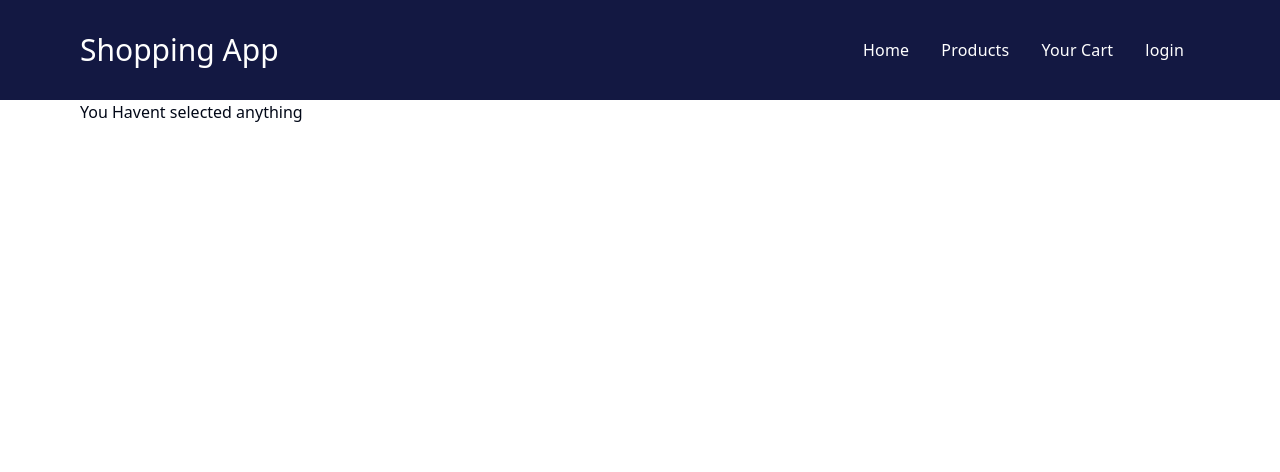
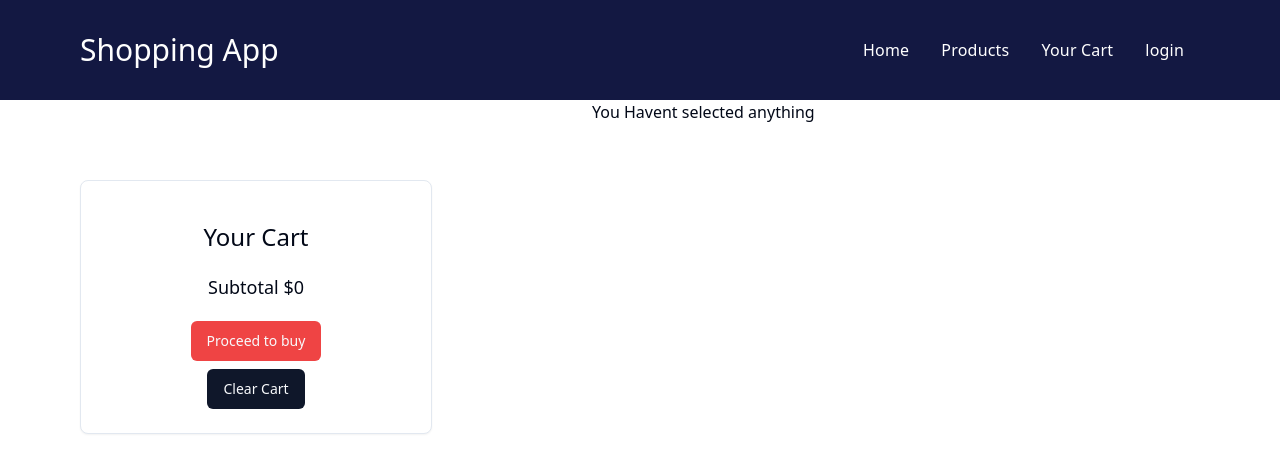
Before and after one commit to abitha0020/Shopping_Cart, a React (Vite) app in the folder shoppingCart/: page /cart in a window 1280 px wide. Shown: the top 472 px of the page. Built offline with nearby package versions, Linux system fonts and the light colour scheme.

Commit message:
Update cartPage.tsx

```diff
--- a/shoppingCart/src/pages/cartPage.tsx
+++ b/shoppingCart/src/pages/cartPage.tsx
@@ -1,11 +1,32 @@
 import CartCard from "@/components/cartcard";
 import Navbar from "@/components/navbar";
+import { useState, useEffect } from "react";
+import { Product } from "@/components/producttype";
+import CartHeader from "@/components/cartHeader";
+
 export default function CartPage() {
+    const [items, setItem] = useState<Product[] |null>(null);
+    const [subtotal, setSubtotal] = useState<number>(0);
+    const [count , setCount] = useState<number>(0);
+    useEffect(() => {
+        const storedItems = localStorage.getItem("cartitems");
+        if (storedItems) {
+            setItem(JSON.parse(storedItems));
+        }
+        console.log(items);
+        if (items) {
+            const total = items.reduce((sum, product) => sum + product.price ,0);
+            setSubtotal(total);
+            console.log(subtotal);
+        }
+    });
     return (
         <div>
             <Navbar/>
-            <CartCard/>
-
+            <div className="flex">
+                <CartHeader subtotal={subtotal} />
+                <CartCard products={items}/>
+            </div>
         </div>
     );
 }
```
